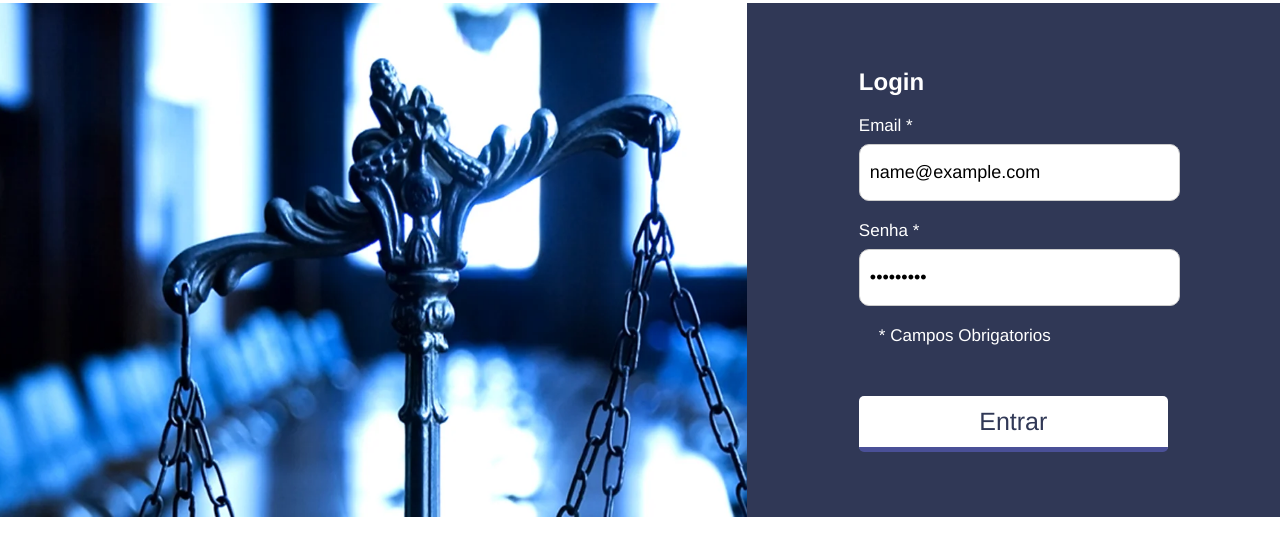
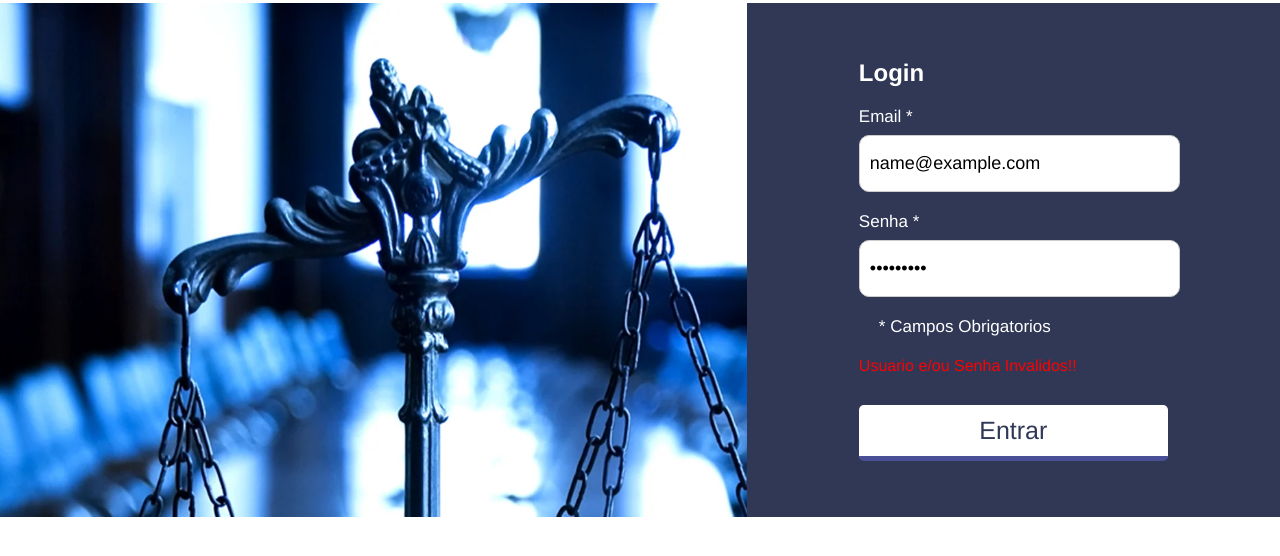
Before and after one commit to luizmigueldev/Projeto1-web, a plain HTML site: page index.html in a window 1280 px wide. Both pictures are taken after typing "name@example.com", "Sample123" into the empty fields and a click on the input "Entrar". Shown: the part 136-692 px from the top of the page. Drawn offline with nearby package versions, Linux system fonts and the light colour scheme; no server answers.

Commit message:
Acrescentando mensagem de Error para o Usuario

```diff
--- a/index.html
+++ b/index.html
@@ -49,6 +49,7 @@
           <input id="password" type="password" name="password" required>
         </div>
         <p class="warning">* Campos Obrigatorios</p>
+        <p class="error"></p>
         <div class="input-submit-container">
           <input id="acao" type="submit" name="acao" value="Entrar">
         </div>
--- a/script/scripts.js
+++ b/script/scripts.js
@@ -18,7 +18,8 @@ async function submit(event) {
     }
   }
   catch (e) {
-    console.log(e)
+    const error = document.querySelector(".error");
+    error.textContent = "Usuario e/ou Senha Invalidos!!"
 
   }
 }
--- a/style.css
+++ b/style.css
@@ -218,3 +218,7 @@ header > nav{
 .content2 input[type=submit]:hover{
   background-color: #212343;
 }
+
+.error{
+  color: red;
+}
```
